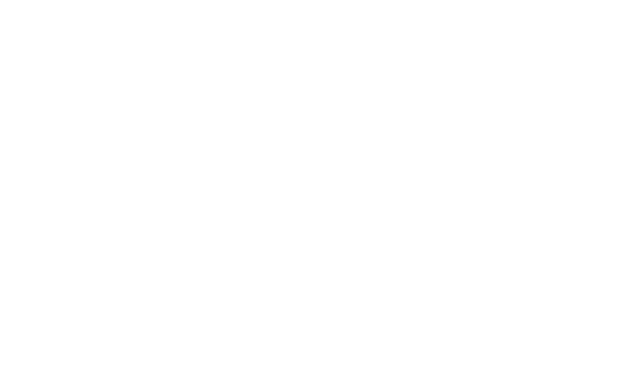
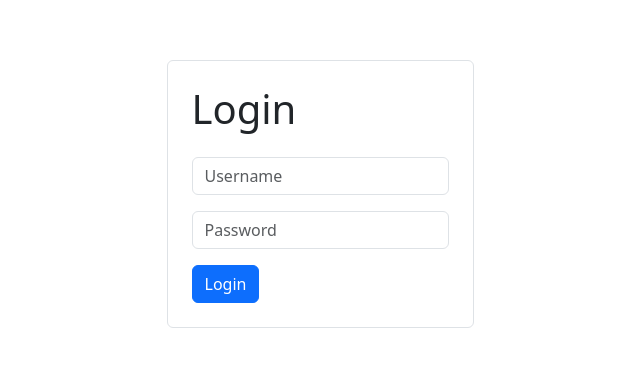
Before and after one commit to quangbmt114/web-moives, a Next.js app: page /login in a window 1280 px wide. Shown: the part 206-572 px from the top of the page, without its empty margins (320-960 px from the left). Built offline with nearby package versions, Linux system fonts and the light colour scheme.

Commit message:
update auth login

```diff
--- /dev/null
+++ b/src/auth/auth.js
@@ -0,0 +1,17 @@
+import jwt from 'jsonwebtoken';
+
+const secretKey = 'your-secret-key'; // Thay thế bằng khóa bí mật thực tế
+
+export const createToken = (userId) => {
+  const token = jwt.sign({ userId }, secretKey, { expiresIn: '1h' });
+  return token;
+};
+
+export const verifyToken = (token) => {
+  try {
+    const decoded = jwt.verify(token, secretKey);
+    return decoded;
+  } catch (error) {
+    return null;
+  }
+};
--- a/src/pages/api/hello.js
+++ /dev/null
@@ -1,5 +0,0 @@
-// Next.js API route support: https://nextjs.org/docs/api-routes/introduction
-
-export default function handler(req, res) {
-  res.status(200).json({ name: 'John Doe' })
-}
--- /dev/null
+++ b/src/pages/api/login.js
@@ -0,0 +1,19 @@
+
+import { createToken } from '../../auth/auth';
+
+
+export default function handler(req, res) {
+  if (req.method === 'POST') {
+    // Xử lý đăng nhập tại đây, kiểm tra thông tin người dùng, mật khẩu, v.v.
+    if(req.body.username==='admin'&&req.body.password==='admin'){
+       // Nếu đăng nhập thành công, tạo token và gửi lại trong phản hồi
+    const userId = 123; // Thay thế bằng ID người dùng thực tế
+    const token = createToken(userId);
+    res.status(200).json({ token });
+
+    }
+
+  } else {
+    res.status(405).end(); // Phương thức không được hỗ trợ
+  }
+}
--- a/src/pages/login/index.js
+++ b/src/pages/login/index.js
@@ -1,6 +1,60 @@
-function Login() {
-    return ( <>
-    </> );
+import { useState } from 'react';
+import { useRouter } from 'next/router';
+import 'bootstrap/dist/css/bootstrap.min.css';
+import { Form, Button, Container } from 'react-bootstrap';
+import axios from 'axios';
+
+
+export default function Login() {
+  const router = useRouter();
+  const [username, setUsername] = useState('');
+  const [password, setPassword] = useState('');
+
+  const handleSubmit = async (e) => {
+    e.preventDefault();
+
+    try {
+      const response = await axios.post('/api/login', {
+        username,
+        password,
+      });
+
+      if (response.data.token) {
+        document.cookie = `token=${response.data.token}`;
+        router.push('/'); // Thay thế đường dẫn bằng trang sau khi đăng nhập thành công
+      }else{
+
+      }
+    } catch (error) {
+      console.error('Login failed:', error);
+    }
+  };
+
+  return (
+    <Container className="d-flex justify-content-center align-items-center vh-100">
+      <Form onSubmit={handleSubmit} className="border p-4 rounded">
+        <h1 className="mb-4">Login</h1>
+        <Form.Group className="mb-3">
+          <Form.Control
+            type="text"
+            placeholder="Username"
+            value={username}
+            onChange={(e) => setUsername(e.target.value)}
+          />
+        </Form.Group>
+        <Form.Group className="mb-3">
+          <Form.Control
+            type="password"
+            placeholder="Password"
+            value={password}
+            onChange={(e) => setPassword(e.target.value)}
+          />
+        </Form.Group>
+        <Button variant="primary" type="submit">
+          Login
+        </Button>
+
+      </Form>
+    </Container>
+  );
 }
-
-export default Login;
```
Also changed, not shown: src/pages/api/check-auth.js (added, +19 -0 lines).
